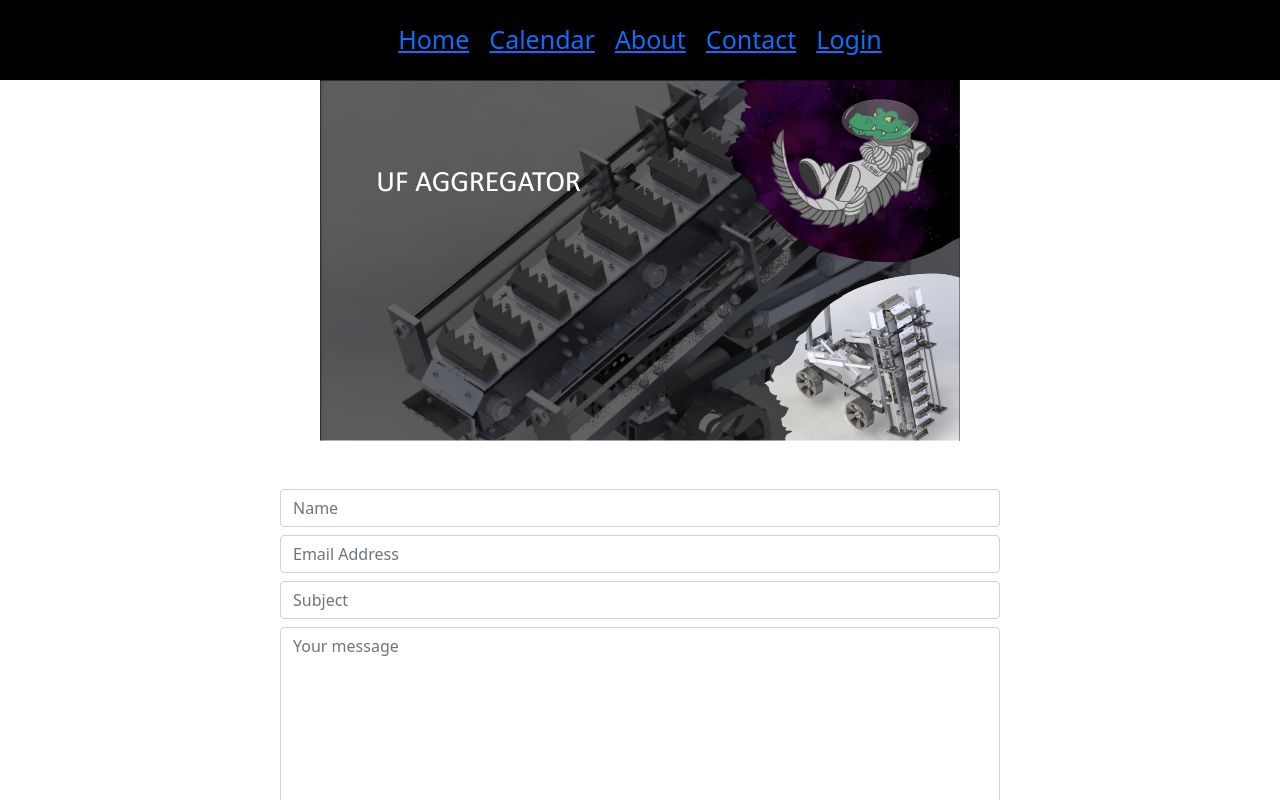
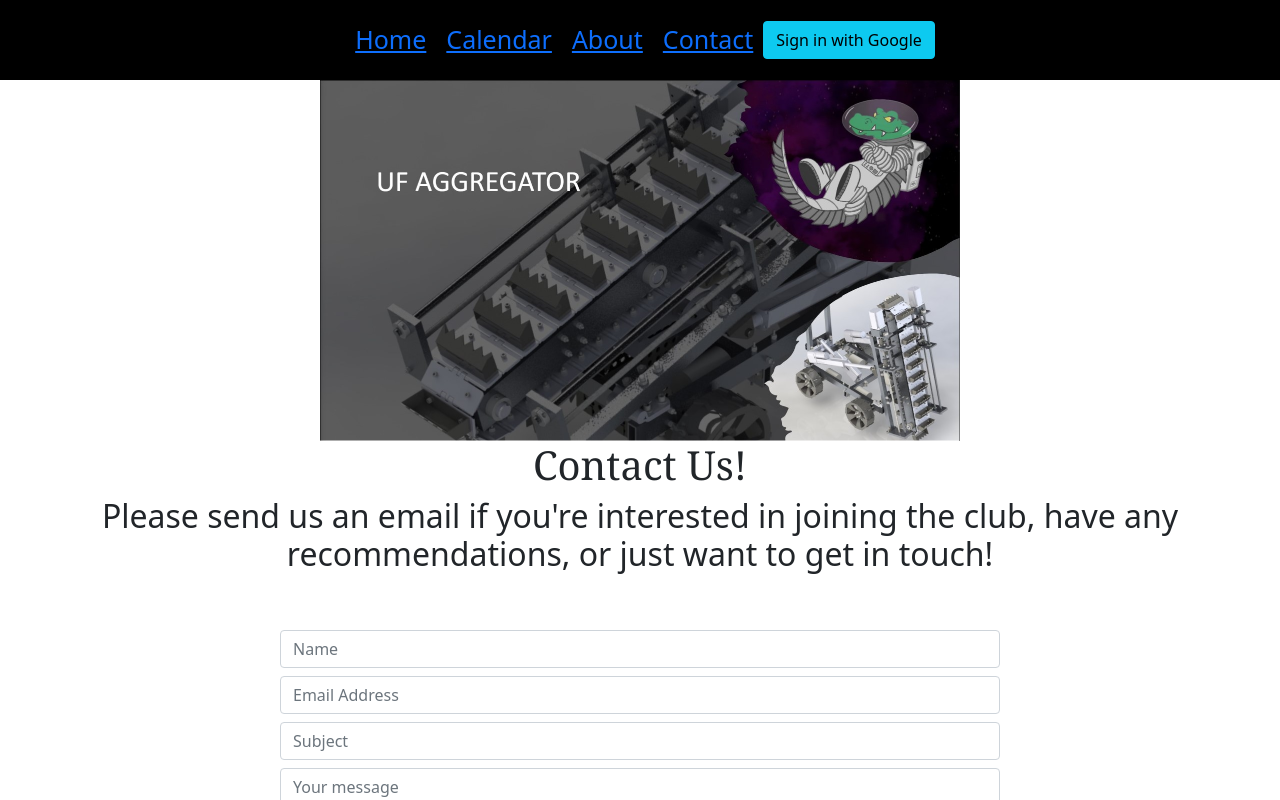
Before and after one commit to vicentecortes23/SWE_Project1, a React (Create React App) app in the folder NewApp/testapp1/: page / in a window 1280 px wide. Shown: the top 800 px of the page. Built offline with nearby package versions, Linux system fonts and the light colour scheme.

Commit message:
Making Changes!

```diff
--- a/NewApp/testapp1/src/App.js
+++ b/NewApp/testapp1/src/App.js
@@ -11,7 +11,8 @@ import {signOut} from "firebase/auth";
 import {auth} from "./firebase-config"
 import React  from 'react';
 import 'bootstrap/dist/css/bootstrap.min.css';
-
+import {provider } from "./firebase-config";
+import { signInWithPopup } from "firebase/auth";
 
 
 function App() {
@@ -21,7 +22,13 @@ function App() {
     signOut(auth).then(() => {
       localStorage.clear()
       setIsAuth(false)
-      window.location.pathname = "/login";
+    });
+  };
+
+  const signInWithGoogle = () => {
+    signInWithPopup(auth, provider).then((result) => {
+      localStorage.setItem("isAuth", true);
+      setIsAuth(true);
     });
   };
 
@@ -33,8 +40,10 @@ function App() {
           <Link to="/About"> About </Link>
           <Link to="/Contact"> Contact </Link>
           {!isAuth ?
-          (<Link to="/login"> Login </Link>)
-          : (<button onClick={signOutUser}> Log Out </button>)
+            (<button className="btn btn-info" onClick={signInWithGoogle}>
+            Sign in with Google
+          </button>)
+            : (<button className="btn btn-info" onClick={signOutUser}> Log Out </button>)
           }
         </nav>
         <Routes>
@@ -43,7 +52,10 @@ function App() {
           <Route path="/login" element ={<Login setIsAuth={setIsAuth} />} />
           <Route path="/About" element ={<About/>} />
           <Route path="/Contact" element = {<Contact/>} />
-      </Routes></Router>
+        </Routes>
+        <div class="p-3 mb-2 bg-light text-dark">
+        </div>
+        </Router>
   );
 }
 
--- /dev/null
+++ b/NewApp/testapp1/src/pages/Home.css
@@ -0,0 +1,8 @@
+body {
+    background: gray;
+  }
+
+  img {
+    max-width: 100%;
+    max-height: 100%;
+}
--- a/NewApp/testapp1/src/pages/Home.js
+++ b/NewApp/testapp1/src/pages/Home.js
@@ -1,15 +1,21 @@
 import React from "react"
 import pic from "./images/test.jpg"
 import ContactUs from './ContactUs';
+import './Home.css';
+
 
 function Home() {
     return (
-        <div>
+        <div className="body">
             <center>
                 <img src ={pic} />
             </center>
             <div>
-                <ContactUs/>
+            <center>
+                    <h1>Contact Us!</h1>
+                    <h2>Please send us an email if you're interested in joining the club, have any recommendations, or just want to get in touch! </h2>
+                    <ContactUs/>
+                    </center>
             </div>
         </div>
     )
```
Lines whose indentation alone changed are shown as unchanged.
